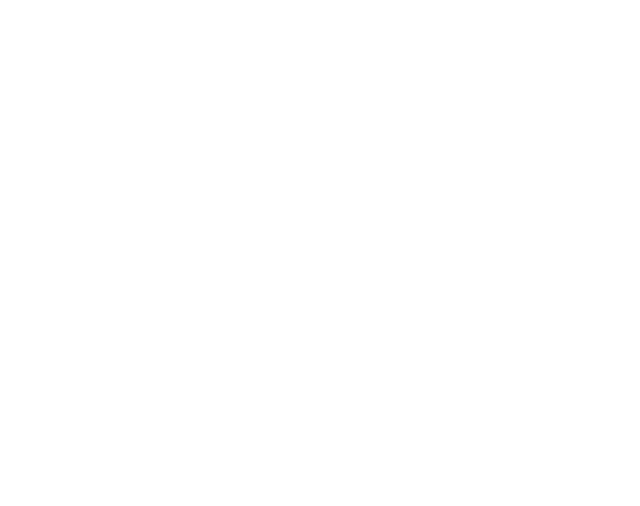
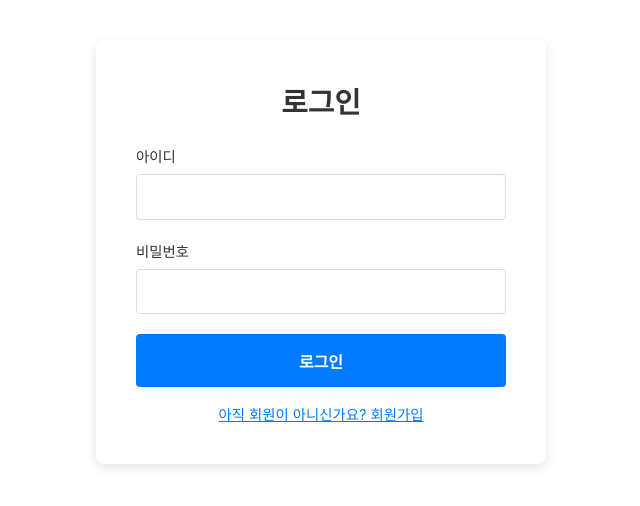
Before and after one commit to project-backendDev/react-frontend, a React (Create React App) app in the folder react-frontend/: page /login in a window 1280 px wide. Before the commit this address had no page. Shown: the top 506 px of the page, without its empty margins (319-959 px from the left). Built offline with nearby package versions, Linux system fonts and the light colour scheme.

Commit message:
1. 로그인 페이지 구현 2. [관리자] 헤더, 푸터 css 수정 3. [관리자] 로그아웃 기능 추가

```diff
--- a/react-frontend/package.json
+++ b/react-frontend/package.json
@@ -8,6 +8,7 @@
     "@testing-library/react": "^16.3.0",
     "@testing-library/user-event": "^13.5.0",
     "axios": "^1.13.1",
+    "jwt-decode": "^4.0.0",
     "react": "^19.2.0",
     "react-dom": "^19.2.0",
     "react-router-dom": "^7.9.5",
--- a/react-frontend/src/App.js
+++ b/react-frontend/src/App.js
@@ -4,7 +4,8 @@
 
 import MainPage from './modules/main/MainPage';
 // [사용자]
-import SignUpForm from './modules/userInfo/components/user/SignUpForm';
+import SignUp from './modules/userInfo/components/user/SignUp';
+import Login from './modules/userInfo/components/user/Login';
 
 // [관리자]
 import UserList from './modules/userInfo/components/admin/UserList';
@@ -17,9 +18,14 @@
     <div className="App">
       <Routes>
 
-        {/* --- 1. 일반 사용자 페이지 (레이아웃 없음) --- */}
+        {/* 일반 사용자 페이지 --- */}
         <Route path="/" element={<MainPage />} />
-        <Route path="/signup" element={<SignUpForm />} />
+
+        {/* 회원가입 페이지 */}
+        <Route path="/signUp" element={<SignUp />} />
+
+        {/* 로그인 페이지 */}
+        <Route path="/login" element={<Login />} />
 
         {/* --- 2. 관리자 페이지 (레이아웃 적용) --- */}
         <Route path="/mngr" element={<AdminLayout />}>
--- a/react-frontend/src/assets/css/userInfo/admin/admin.css
+++ b/react-frontend/src/assets/css/userInfo/admin/admin.css
@@ -35,6 +35,16 @@
   box-shadow: 0 5px 10px rgba(0,0,0,.2);
   transition: transform 0.3s ease-in-out;
 }
+.sidebar-backdrop {
+  display: none;
+  position: fixed;
+  top: 0;
+  left: 0;
+  width: 100%;
+  height: 100%;
+  background-color: rgba(0, 0, 0, 0.5);
+  z-index: 1005;
+}
 .admin-content-wrapper {
   margin-left: var(--sidebar-width);
   padding-top: var(--header-height);
@@ -44,6 +54,10 @@
   transition: margin-left 0.3s ease-in-out;
 }
 .main-footer {
+  display: flex;
+  align-items: center;
+  justify-content: space-between;
+  padding: .5rem 1rem;
   position: fixed; bottom: 0; right: 0;
   left: var(--sidebar-width);
   height: var(--footer-height);
@@ -68,9 +82,15 @@
   .main-footer {
     margin-left: 0;
   }
+
+  .main-header, .main-footer { left : 0; }
   /* 햄버거 버튼(토글) 클릭 시 (sidebar-open 클래스) */
   .admin-layout-wrapper.sidebar-open .main-sidebar {
     transform: translateX(0); /* 사이드바 보이기 */
+  }
+
+  .admin-layout-wrapper.sidebar-open .sidebar-backdrop {
+    display: block;
   }
 }
 
--- /dev/null
+++ b/react-frontend/src/assets/css/userInfo/user/Login.css
@@ -0,0 +1,110 @@
+/* --- 1. 기본 (PC: 992px 이상) --- */
+.login-form-container {
+  width: 100%;
+  max-width: 450px;
+  margin: 40px auto;
+  padding: 2.5rem;
+  background-color: #ffffff;
+  border-radius: 8px;
+  box-shadow: 0 4px 12px rgba(0, 0, 0, 0.1);
+  box-sizing: border-box;
+  color: #333;
+}
+
+.login-form-title {
+  text-align: center;
+  margin-top: 0;
+  margin-bottom: 1.5rem;
+  font-size: 1.8rem;
+  font-weight: 600;
+}
+
+.login-form-body {
+  display: flex;
+  flex-direction: column;
+  gap: 1.25rem;
+}
+
+.login-input-group {
+  display: flex;
+  flex-direction: column;
+  gap: 0.5rem;
+}
+
+.login-input-group label {
+  font-weight: 500;
+  font-size: 0.9rem;
+}
+
+.login-form-input {
+  width: 100%;
+  padding: 0.8rem 1rem;
+  font-size: 1rem;
+  border: 1px solid #ddd;
+  border-radius: 4px;
+  box-sizing: border-box;
+}
+
+/* 로그인 버튼 (파란색) */
+.login-form-button {
+  width: 100%;
+  padding: 0.9rem;
+  border: none;
+  border-radius: 4px;
+  font-size: 1rem;
+  font-weight: 600;
+  color: white;
+  cursor: pointer;
+  background-color: #007bff;
+}
+.login-form-button:hover {
+  background-color: #0056b3;
+}
+
+/* 에러 메시지 */
+.login-form-message {
+  text-align: center;
+  font-size: 0.9rem;
+  padding: 0.8rem;
+  border-radius: 4px;
+  margin-bottom: 1rem;
+}
+.login-form-message.error { color: #721c24; background-color: #f8d7da; }
+
+/* 하단 링크 (회원가입) */
+.login-toggle-link-container {
+  text-align: center;
+  margin-top: 1rem;
+}
+.login-toggle-link {
+  background-color: transparent;
+  border: none;
+  color: #007bff;
+  cursor: pointer;
+  text-decoration: underline;
+  font-size: 0.9rem;
+}
+
+/* --- 2. 태블릿 (991px 이하) --- */
+@media (max-width: 991.98px) {
+  .login-form-container {
+    max-width: 450px;
+  }
+}
+
+/* --- 3. 모바일 (767px 이하) --- */
+@media (max-width: 767.98px) {
+  .login-form-container {
+    max-width: 100%;
+    margin: 10px;
+    padding: 1.5rem;
+    box-shadow: none;
+    border: 1px solid #eee;
+  }
+  .login-form-title {
+    font-size: 1.6rem;
+  }
+  .login-form-body {
+    gap: 1rem;
+  }
+}
--- a/react-frontend/src/modules/common/layout/admin/AdminLayout.js
+++ b/react-frontend/src/modules/common/layout/admin/AdminLayout.js
@@ -7,20 +7,36 @@
 import '../../../../assets/css/userInfo/admin/admin.css';
 
 function AdminLayout() {
+  // 사이드바 열림/닫힘 상태
   const [isSidebarOpen, setIsSidebarOpen] = useState(false);
 
+  // 햄버거 버튼이 호출할 "토글" 함수
   const toggleSidebar = () => {
     setIsSidebarOpen(!isSidebarOpen);
   };
+
+  // 닫기 전용 함수
+  const closeSidebar = () => {
+    setIsSidebarOpen(false);
+  }
 
   return (
     <div className={`admin-layout-wrapper ${isSidebarOpen ? 'sidebar-open' : ''}`}>
       <AdminHeader onToggleSidebar={toggleSidebar} />
       <AdminSidebar />
-      <div className="admin-content-wrapper">
-        <Outlet />
-      </div>
+        <div className="admin-content-wrapper">
+          <Outlet />
+        </div>
       <AdminFooter />
+
+      {/* 사이드바 뒤의 어두운 배경(Backdrop) 추가
+          모바일/태블릿에서만 영역표출
+          - 클릭 시 닫기 전용 함수(closeSidebar)를 호출
+      */}
+      <div
+        className="sidebar-backdrop"
+        onClick={closeSidebar}
+      ></div>
     </div>
   );
 }
--- /dev/null
+++ b/react-frontend/src/modules/userInfo/components/user/Login.js
@@ -0,0 +1,124 @@
+import React, { useState } from 'react'
+import { useNavigate, Link } from 'react-router-dom';
+import axios from 'axios';
+import { jwtDecode } from 'jwt-decode';
+import '../../../../assets/css/userInfo/user/Login.css'
+
+function Login() {
+    const navigate = useNavigate();
+    const [formData, setFormData] = useState({ userId: '', userPw: '' });
+    const [message, setMessage] = useState({ type: '', text: '' });
+
+    const handleChange = (e) => {
+        // e.target: 이벤트가 발생한 DOM 요소 (여기서는 <input>)
+        const { name, value } = e.target;
+        // setFormData 함수로 formData state를 업데이트
+        // 'prev'는 이전의 formData 값 (예: { userId: '123', userPw: '' })
+        // '...' (스프레드 연산자): 이전 데이터를 그대로 복사
+        // [name] (계산된 속성명): 'name' 변수의 값(예: "userId")을 key로 사용하여 'value'를 덮어씀
+        setFormData(prev => ({ ...prev, [name]: value }));
+    };
+
+	const handleSubmit = (e) => {
+	    // e.preventDefault(): 폼 제출 시 브라우저가 기본적으로 수행하는 "새로고침" 동작을 막습니다.
+	    e.preventDefault();
+	    // 기존 메시지를 초기화
+	    setMessage({ type: '', text: '' });
+
+	    if (formData.userId.trim() === '') {
+	        setMessage({ type : 'error', text : '아이디를 입력해주세요.'});
+	        return;
+	    }
+
+	    if (formData.userPw.trim() === '') {
+	        setMessage({ type : 'error', text : '비밀번호를 입력해주세요.'});
+	        return;
+	    }
+
+    axios.post('/api/login', formData)
+        .then(response => {
+            console.log("TRUE!!");
+            console.log(response.data);
+
+            // response의 data를 가져온다
+            const { accessToken } = response.data;
+
+            // localStorage에 'token'이라는 이름으로 accessToken을 저장
+            localStorage.setItem('token', accessToken);
+
+            // jwt-decode로 accessToken을 해독
+            const decodeToken = jwtDecode(accessToken);
+
+            // 해독한 accessToken에서 권한정보를 꺼냄
+            const roles = decodeToken.auth;
+
+            // 권한에 따라 페이지 이동 분기
+            if (roles && roles.includes('ROLE_ADMIN')) {    // 관리자일 때
+                navigate('/mngr/userList');
+            } else {    // 일반 사용자일 때
+                navigate('/');
+            }
+        })
+        .catch(error => {
+            if (error.response) {
+                setMessage({ type : 'error', text : error.response.data });
+            } else {
+                setMessage({ type : 'error', text : '네트워크 오류가 발생했습니다.'});
+            }
+        });
+}
+
+return (
+    <div className="login-form-container">
+      <h2 className="login-form-title">로그인</h2>
+
+      {/* 7-1. message.text에 내용이 있을 때만 메시지 박스를 렌더링 */}
+      {message.text && (
+        <div className={`login-form-message ${message.type === 'error' ? 'error' : 'success'}`}>
+          {message.text}
+        </div>
+      )}
+
+      {/* 7-2. 폼 태그. submit 이벤트가 발생하면 handleSubmit 함수를 호출 */}
+      <form onSubmit={handleSubmit} className="login-form-body">
+
+        <div className="login-input-group">
+          <label htmlFor="userId">아이디</label>
+          <input
+            type="text"
+            id="userId"
+            name="userId" // handleChange가 이 'name'을 인식
+            className="login-form-input"
+            value={formData.userId} // state의 값을 input에 표시
+            onChange={handleChange} // 키보드를 칠 때마다 handleChange 호출
+          />
+        </div>
+
+        <div className="login-input-group">
+          <label htmlFor="userPw">비밀번호</label>
+          <input
+            type="password"
+            id="userPw"
+            name="userPw" // handleChange가 이 'name'을 인식
+            className="login-form-input"
+            value={formData.userPw} // state의 값을 input에 표시
+            onChange={handleChange} // state 변경 함수 연결
+          />
+        </div>
+
+        <button type="submit" className="login-form-button">
+          로그인
+        </button>
+      </form>
+
+      {/* 7-3. 회원가입 페이지로 이동하는 링크(<Link>) */}
+      <div className="login-toggle-link-container">
+        <Link to="/signup" className="login-toggle-link">
+          아직 회원이 아니신가요? 회원가입
+        </Link>
+      </div>
+    </div>
+  );
+}
+
+export default Login;
--- a/react-frontend/src/modules/userInfo/components/user/SignUpForm.js
+++ b/react-frontend/src/modules/userInfo/components/user/SignUp.js
@@ -1,9 +1,9 @@
 import React, { useState } from 'react';
 import { useNavigate, Link } from 'react-router-dom';
 import axios from 'axios';
-import '../../../../assets/css/userInfo/user/SignUpForm.css';
+import '../../../../assets/css/userInfo/user/SignUp.css';
 
-function SignUpForm() {
+function SignUp() {
   // 페이지 이동 함수를 선언
   const navigate = useNavigate();
 
@@ -175,4 +175,4 @@
   );
 }
 
-export default SignUpForm;
+export default SignUp;
```
Also changed, not shown: react-frontend/src/modules/common/layout/admin/AdminHeader.js (+18 -3 lines), react-frontend/src/assets/css/userInfo/user/SignUp.css (renamed from react-frontend/src/assets/css/userInfo/user/SignUpForm.css), 1 other file (tests, documents, lock files or other folders).
